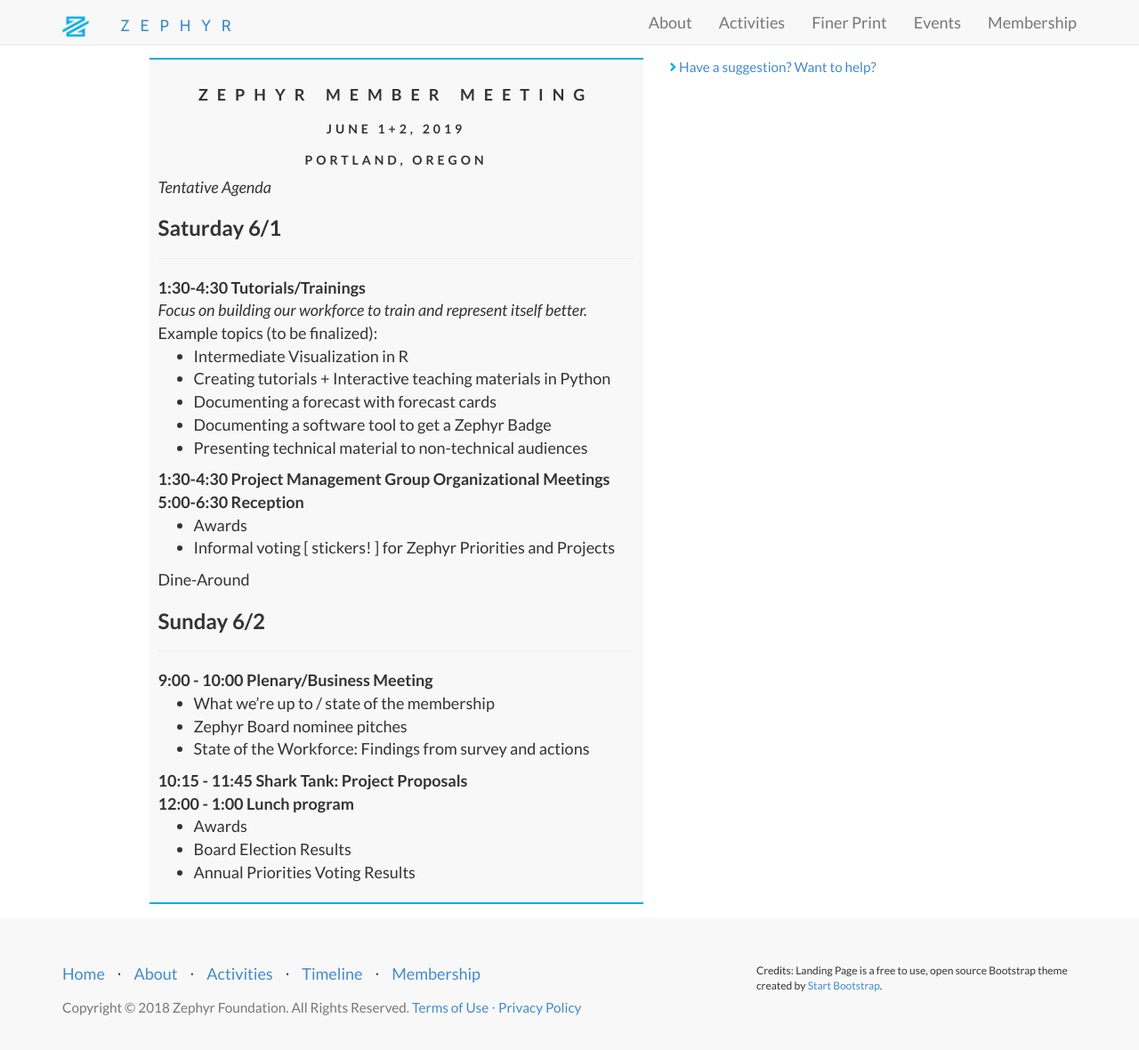
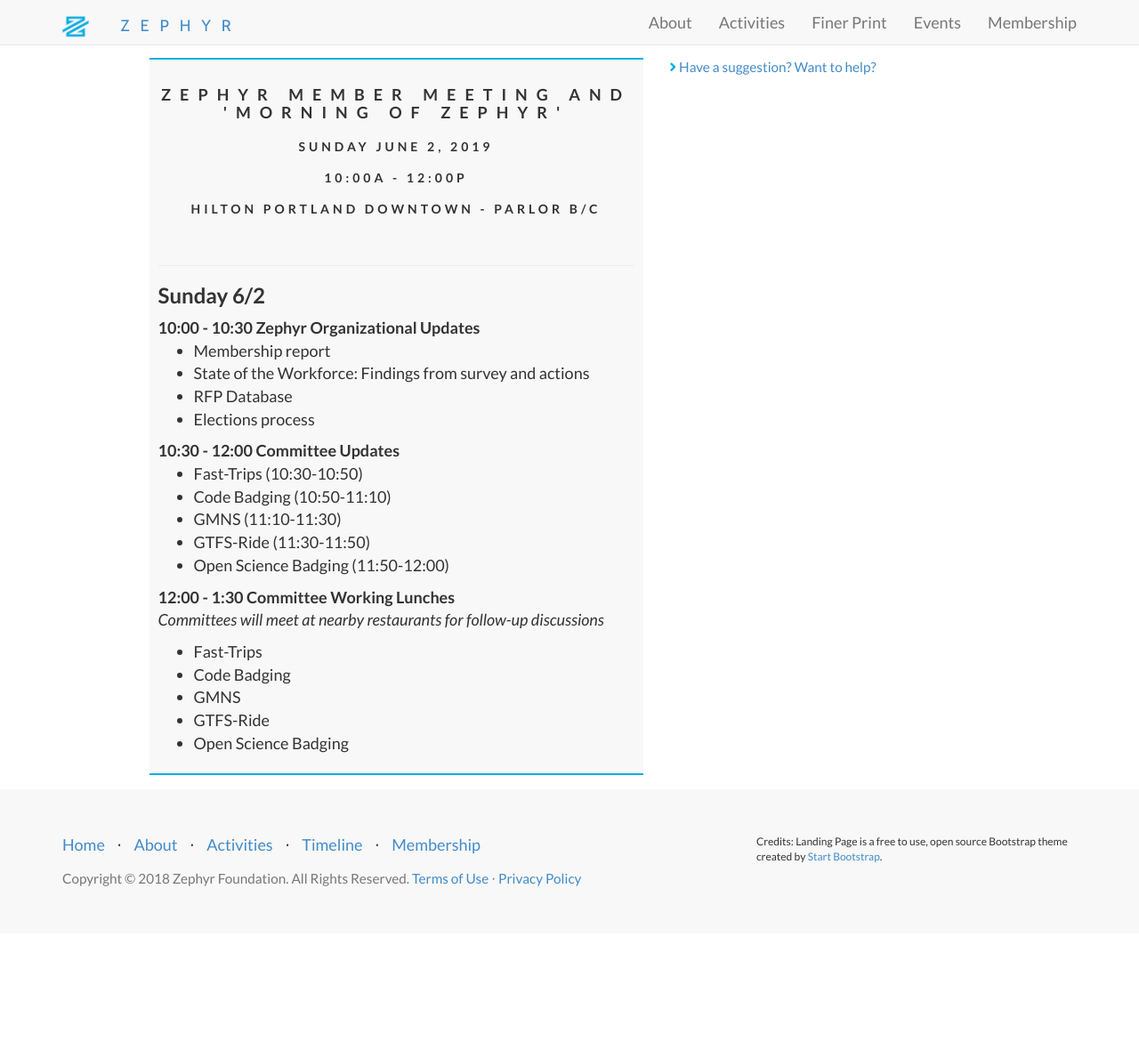
Before and after one commit to ZephyrTransport/zephyr-website, a Jekyll site: the page built from _events/2019-jun-member-mtg.md, in a window 1280 px wide and 1194 px high. Shown: the top 1180 px of the window at 89% size. Built offline with Jekyll 4.4.1, drawn with Linux system fonts in a browser that asks for light colours; nearby versions of some CDN libraries.

Commit message:
add morning of zephyr jun 2 2019

```diff
--- a/_events/2019-jun-member-mtg.md
+++ b/_events/2019-jun-member-mtg.md
@@ -2,12 +2,40 @@
 layout: event
 img:
 category: TRB
-title: Zephyr Member Meeting
+title: "Zephyr Member Meeting and 'Morning of Zephyr'"
 type: Meeting
-day: June 1+2, 2019
-time:
-place: Portland, Oregon
+day: Sunday June 2, 2019
+time: 10:00a - 12:00p
+place: Hilton Portland Downtown - Parlor B/C
 additional-msg: <a href='mailto://info@zephyrtransport.org'>Have a suggestion? Want to help?</a>
-summary: "<i>Tentative Agenda</i><br><h3>Saturday 6/1</h3><hr><b>1:30-4:30 Tutorials/Trainings</b><br><i>Focus on building our workforce to train and represent itself better.</i> Example topics (to be finalized):<ul><li>Intermediate Visualization in R<li>Creating tutorials + Interactive teaching materials in Python <li>Documenting a forecast with forecast cards<li>Documenting a software tool to get a Zephyr Badge<li>Presenting technical material to non-technical audiences</ul><b>1:30-4:30 Project Management Group Organizational Meetings</b><br><b>5:00-6:30 Reception</b><ul><li>Awards<li>Informal voting [ stickers! ] for Zephyr Priorities and Projects</ul>Dine-Around<br><h3>Sunday 6/2</h3><hr><b>9:00 - 10:00 Plenary/Business Meeting</b><ul><li>What we’re up to / state of the membership<li>Zephyr Board nominee pitches<li>State of the Workforce: Findings from survey and actions</ul><b>10:15 - 11:45 Shark Tank: Project Proposals</b><br><b>12:00 - 1:00 Lunch program</b><ul><li>Awards<li>Board Election Results<li>Annual Priorities Voting Results</ul>
+summary: "<br/>
+<hr/>
+<h3>Sunday 6/2</h3>
+<b>10:00 - 10:30 Zephyr Organizational Updates</b>
+<ul>
+<li>Membership report</li>
+<li>State of the Workforce: Findings from survey and actions</li>
+<li>RFP Database</li>
+<li>Elections process</li>
+</ul>
+
+<b>10:30 - 12:00 Committee Updates</b>
+<ul>
+<li>Fast-Trips (10:30-10:50)</li>
+<li>Code Badging (10:50-11:10)</li>
+<li>GMNS (11:10-11:30)</li>
+<li>GTFS-Ride (11:30-11:50)</li>
+<li>Open Science Badging (11:50-12:00)</li>
+</ul>
+
+<b>12:00 - 1:30 Committee Working Lunches</b>
+<p><i>Committees will meet at nearby restaurants for follow-up discussions</i></p>
+<ul>
+<li>Fast-Trips</li>
+<li>Code Badging</li>
+<li>GMNS</li>
+<li>GTFS-Ride</li>
+<li>Open Science Badging</li>
+</ul>
 "
 ---
--- a/index.html
+++ b/index.html
@@ -393,7 +393,7 @@
 			<div class="col-sm-4" id="Spring 2019">
 			<h3><i class="fa fa-angle-right" style="color:#{{ site.highlight-color }}" aria-hidden="true"></i>Spring 2019</h3>
 
-                 <p><b>Jun 1-2</b>: <a href='{{ site.baseurl }}/events/2019-jun-member-mtg'>/Day of Zephyr (Portland, OR)</a>
+                 <p><b>Jun 2</b>: <a href='{{ site.baseurl }}/events/2019-jun-member-mtg'>Morning of Zephyr (Portland, OR)</a>
 			</div>
 
 			<div class="col-sm-4" id="Fall 2019">
```
